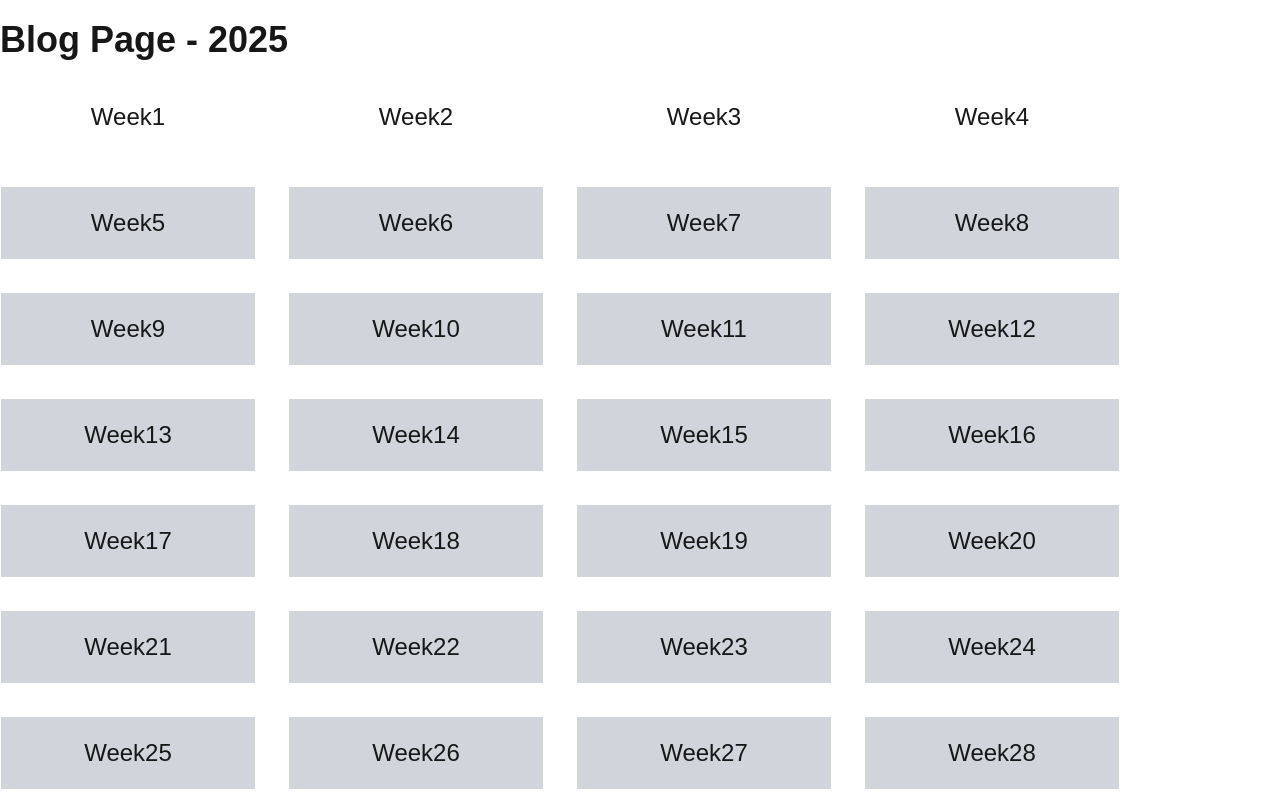
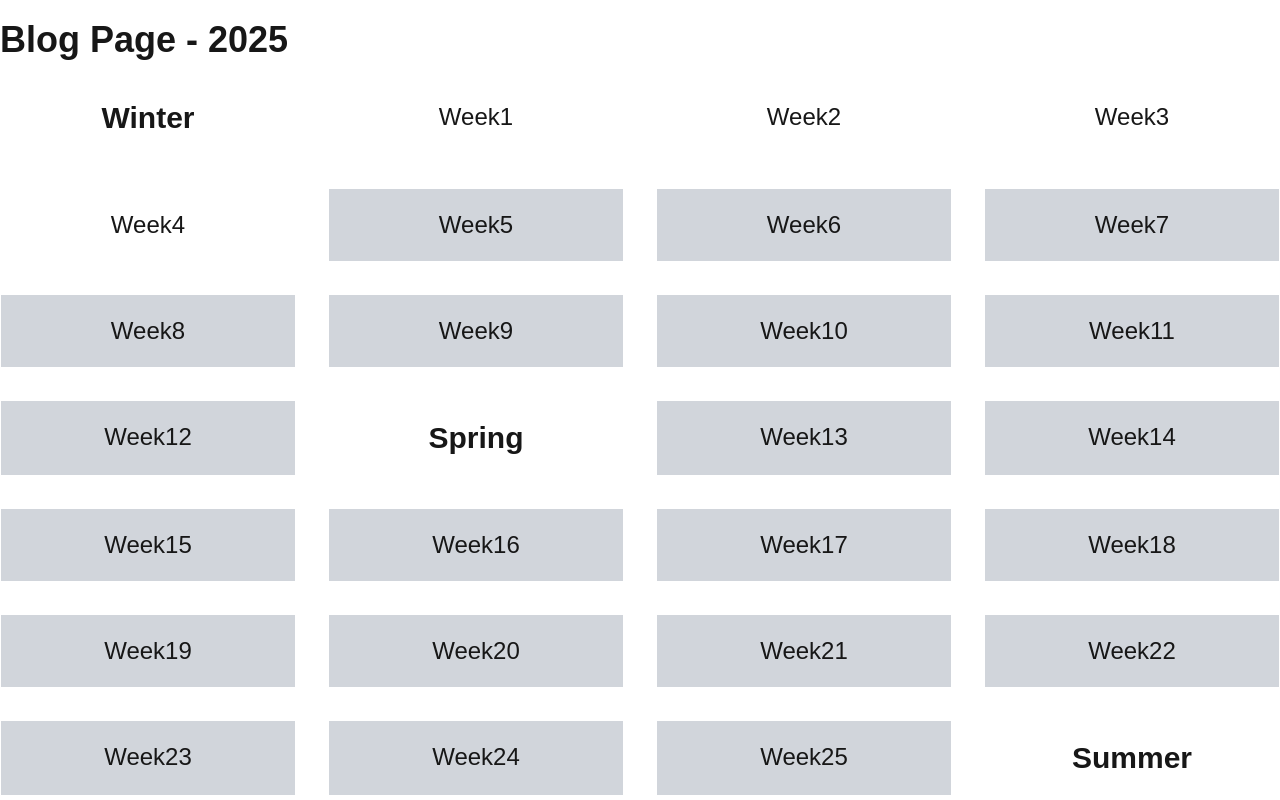
Before and after one commit to gekolev/about-me, a Next.js app: page /blog in a window 1280 px wide. Shown: the top 800 px of the page. Built offline with nearby package versions, Linux system fonts and the light colour scheme.

Commit message:
add seasons to weekly thingss

```diff
--- a/app/blog/page.tsx
+++ b/app/blog/page.tsx
@@ -3,16 +3,49 @@ import Link from "next/link";
 import React from "react";
 import CustomCursor from "@/components/ui/CustomCursor";
 
+// Define a type for posts and titles
+type PostItem = {
+  title: string;
+  slug: string | null;
+  bio: string | null;
+};
+
+type TitleItem = {
+  isTitle: true;
+  title: string;
+};
+
+type Item = PostItem | TitleItem;
+
 export default function BlogPage() {
   const posts = getPostMetadata("articles");
   const totalItems = 52;
 
-  const allItems = Array.from({ length: totalItems }, (_, index) => {
+  const allItems: PostItem[] = Array.from({ length: totalItems }, (_, index) => {
     const weekNumber = index + 1;
     return (
       posts[index] || { title: `Week${weekNumber}`, slug: null, bio: null }
     );
   });
+
+  // Titles for astronomical seasons with week ranges
+  const seasonMapping: { title: string; startWeek: number; endWeek: number }[] = [
+    { title: "Winter", startWeek: 1, endWeek: 12 }, // Winter start
+    { title: "Spring", startWeek: 13, endWeek: 25 },
+    { title: "Summer", startWeek: 26, endWeek: 39 },
+    { title: "Autumn", startWeek: 40, endWeek: 50 },
+    { title: "Winter", startWeek: 51, endWeek: 52 }, // Winter end
+  ];
+
+  // Insert titles and organize items
+  const itemsWithTitles: Item[] = [];
+  for (const season of seasonMapping) {
+    itemsWithTitles.push({ isTitle: true, title: season.title });
+    for (let week = season.startWeek; week <= season.endWeek; week++) {
+      const itemIndex = week - 1;
+      itemsWithTitles.push(allItems[itemIndex]);
+    }
+  }
 
   return (
     <main className="max-w-screen-xl my-0 mx-auto">
@@ -24,32 +57,43 @@ export default function BlogPage() {
         <h1 className="text-4xl my-5 font-bold">Blog Page - 2025</h1>
       </div>
 
-      <div className="max-w-full">
-        <ul className="flex flex-wrap justify-start gap-8">
-          {allItems.map((item, index) => {
+      <div className="grid grid-cols-4 gap-8">
+        {itemsWithTitles.map((item, index) => {
+          if ("isTitle" in item && item.isTitle) {
             return (
-              <li
-                className={`w-1/5 h-1/6 border border-white p-5 ${
-                  item.slug ? "" : "bg-gray-300"
+              <div
+                key={`title-${index}`}
+                className="col-span-1 text-center text-3xl font-bold my-5"
+              >
+                {item.title}
+              </div>
+            );
+          } else {
+            // Safely cast item to PostItem
+            const postItem = item as PostItem;
+            return (
+              <div
+                className={`border border-white p-5 ${
+                  postItem.slug ? "" : "bg-gray-300"
                 }`}
                 key={index}
-                data-cursor={item.bio || ""}
+                data-cursor={postItem.bio || ""}
               >
-                {item.slug ? (
-                  <Link href={`/blog/${item.slug}`}>
+                {postItem.slug ? (
+                  <Link href={`/blog/${postItem.slug}`}>
                     <div className="text-center">
-                      <h1 className="text-2xl">{item.title}</h1>
+                      <h1 className="text-2xl">{postItem.title}</h1>
                     </div>
                   </Link>
                 ) : (
                   <div className="text-center">
-                    <h1 className="text-2xl">{item.title}</h1>
+                    <h1 className="text-2xl">{postItem.title}</h1>
                   </div>
                 )}
-              </li>
+              </div>
             );
-          })}
-        </ul>
+          }
+        })}
       </div>
     </main>
   );
```
